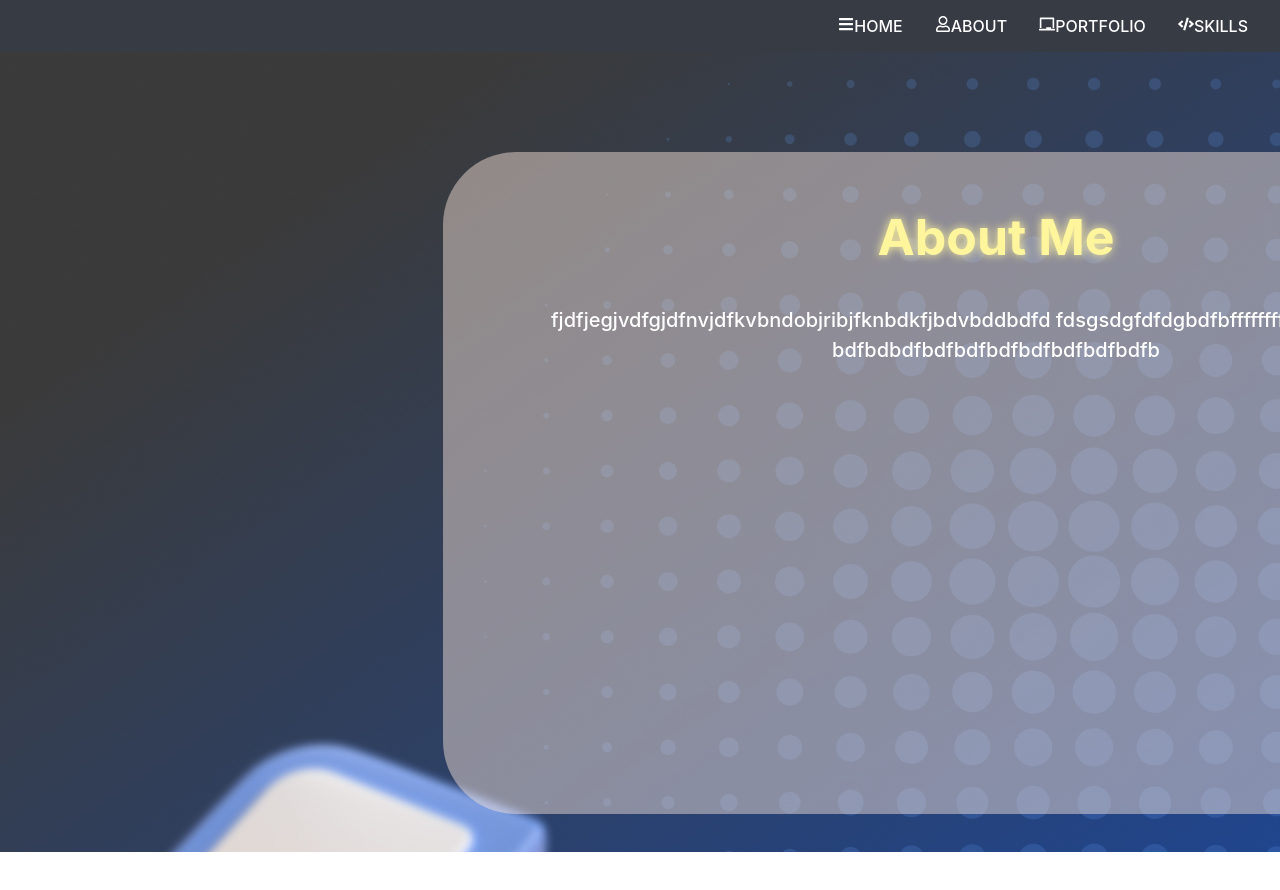
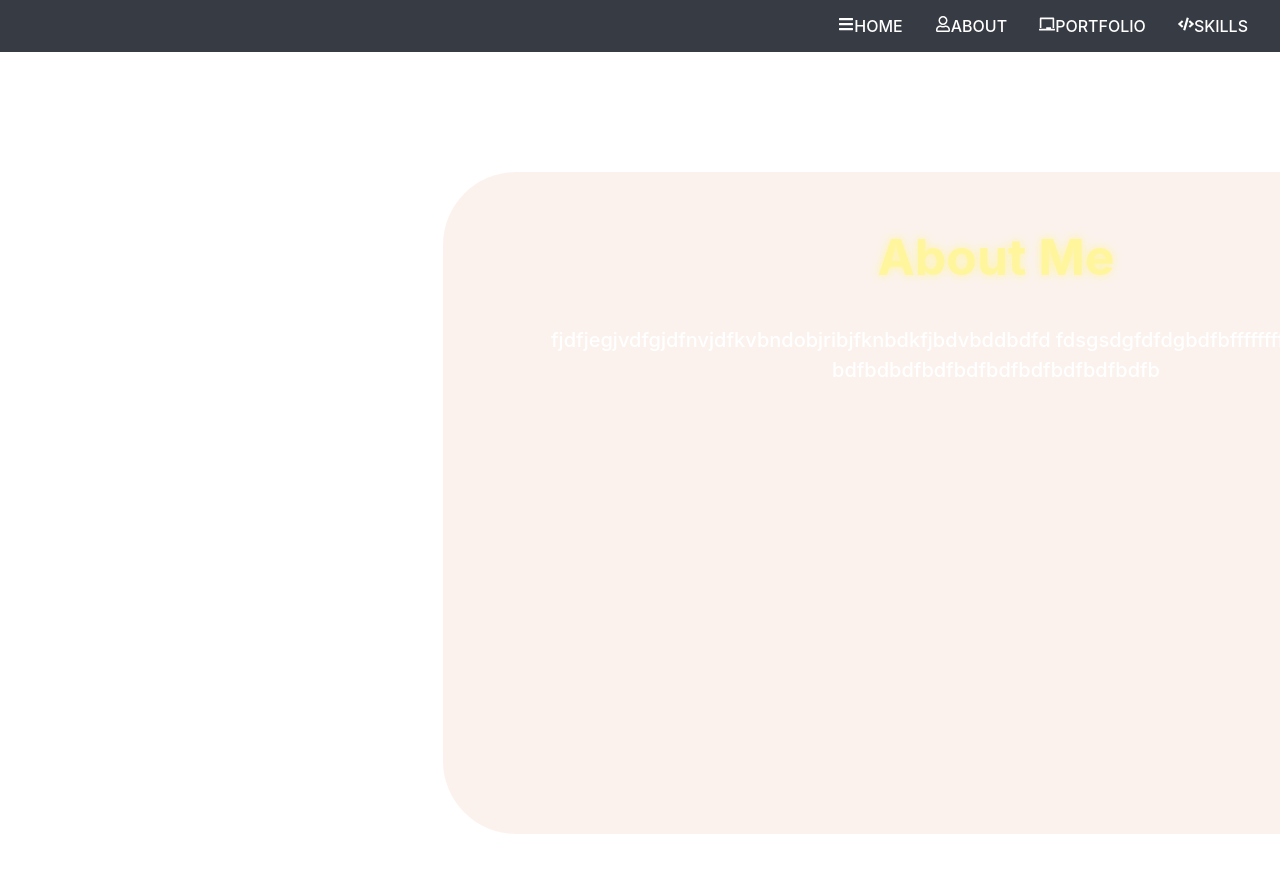
Before and after one commit to ClaudiaGC1339/portfolio-website, a React (Create React App) app: page /about in a window 1280 px wide. Shown: the top 890 px of the page. Before the commit the page ends 852 px from the top, so only its background shows below. Built offline with nearby package versions, Linux system fonts and the light colour scheme.

Commit message:
refactoring of css in portfolio page

```diff
--- a/src/Components/About/index.js
+++ b/src/Components/About/index.js
@@ -1,12 +1,11 @@
 import "./style.scss";
 import React from "react";
-// import DownloadButton from "../CV Button";
 
 
 
 const About = () => {
   return (
-    <div className="container">
+    <div className="about-container">
       <div className="about-background">
         <div className="text-zone">
           <div className="about-container">
@@ -17,7 +16,6 @@ const About = () => {
              bdfbdbdfbdfbdfbdfbdfbdfbdfbdfb
             </p>
 
-            {/* <DownloadButton /> */}
           </div>
         </div>
       </div>
--- a/src/Components/About/style.scss
+++ b/src/Components/About/style.scss
@@ -1,9 +1,12 @@
-
+.about-container{
+  display: flex;
+  align-items: center;
+  height: 884px;
+  z-index: 1
+}
 
 .about-background {
     background-image: url('../../Images/About.jpg');
-    position: absolute;
-    width: 100%;
     height: 100%;
 
 }
--- a/src/Components/Portfolio/PortfolioElems.js
+++ b/src/Components/Portfolio/PortfolioElems.js
@@ -4,11 +4,9 @@ export const PortfolioContainer = styled.div`
   height: 100%;
   display: flex;
   flex-direction: column;
-  justify-content: center;
   align-items: center;
   color: '#030029';
   overflow:hidden;
-  margin-bottom: 20px;
 
 `;
 
@@ -19,7 +17,6 @@ export const PortfolioWrapper = styled.div`
   align-items: center;
   grid-gap: 50px;
   padding: 10px 50px;
-
 `;
 
 export const PortfolioCard = styled.div`
@@ -58,6 +55,7 @@ export const PortfolioH1 = styled.h1`
   font-size: 50px;
   text-align: center;
   text-shadow: 0 0 10px #fff59d;
+  marginTop: 100px;
 `;
 
 export const PortfolioH2 = styled.h2`
--- a/src/Components/Portfolio/index.js
+++ b/src/Components/Portfolio/index.js
@@ -30,7 +30,7 @@ const Portfolio = () => {
   }
 
     return (
-      <div className="container">
+      <div className="portfolio-container">
       <div className="portfolio-background">
         <PortfolioContainer>
             <PortfolioH1>Portfolio</PortfolioH1>
--- a/src/Components/Portfolio/style.css
+++ b/src/Components/Portfolio/style.css
@@ -1,4 +1,9 @@
-.container{
-    /* background-image: '../../Images/Portfolio.jpg'; */
+.portfolio-container{
+    height: 884px;
+}
+.portfolio-background{
+    background-image: url('../../Images/Portfolio.jpg');
     color: black;
+    height: 100%;
+    width: 100%;
 }
```
Also changed, not shown: src/Images/Portfolio.jpg.
